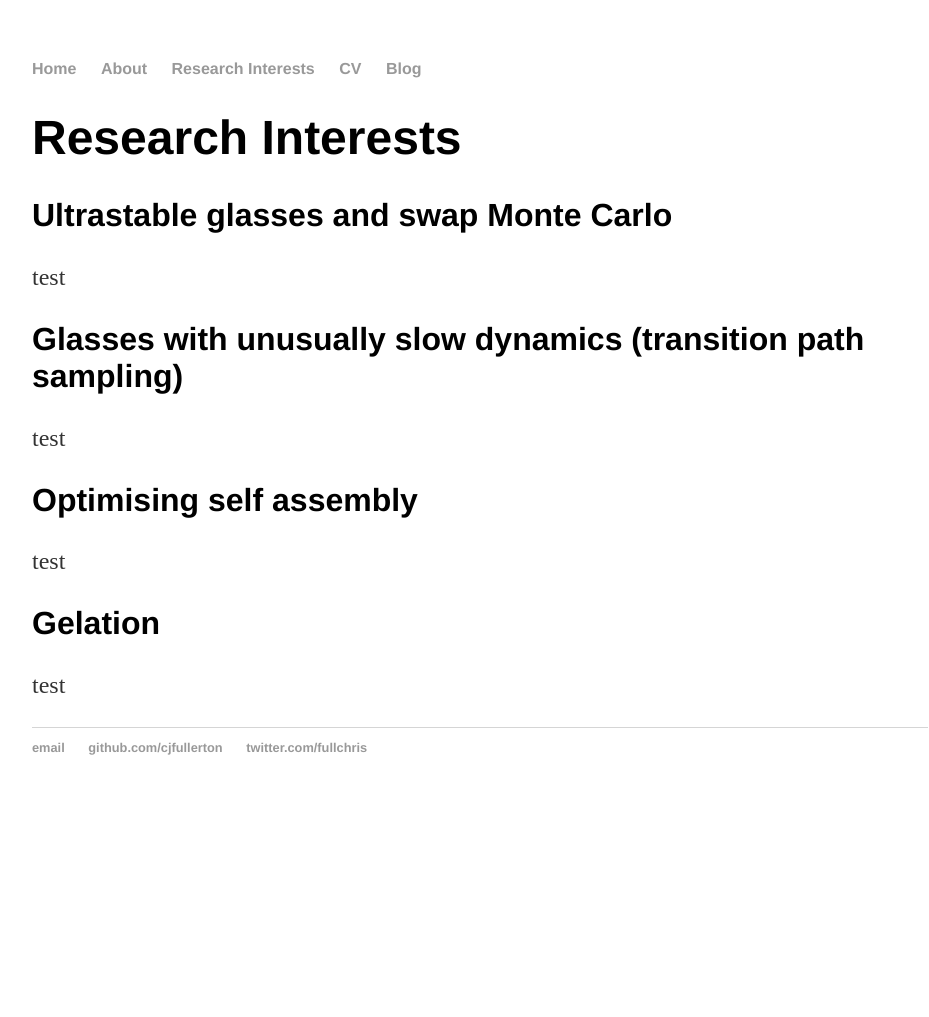
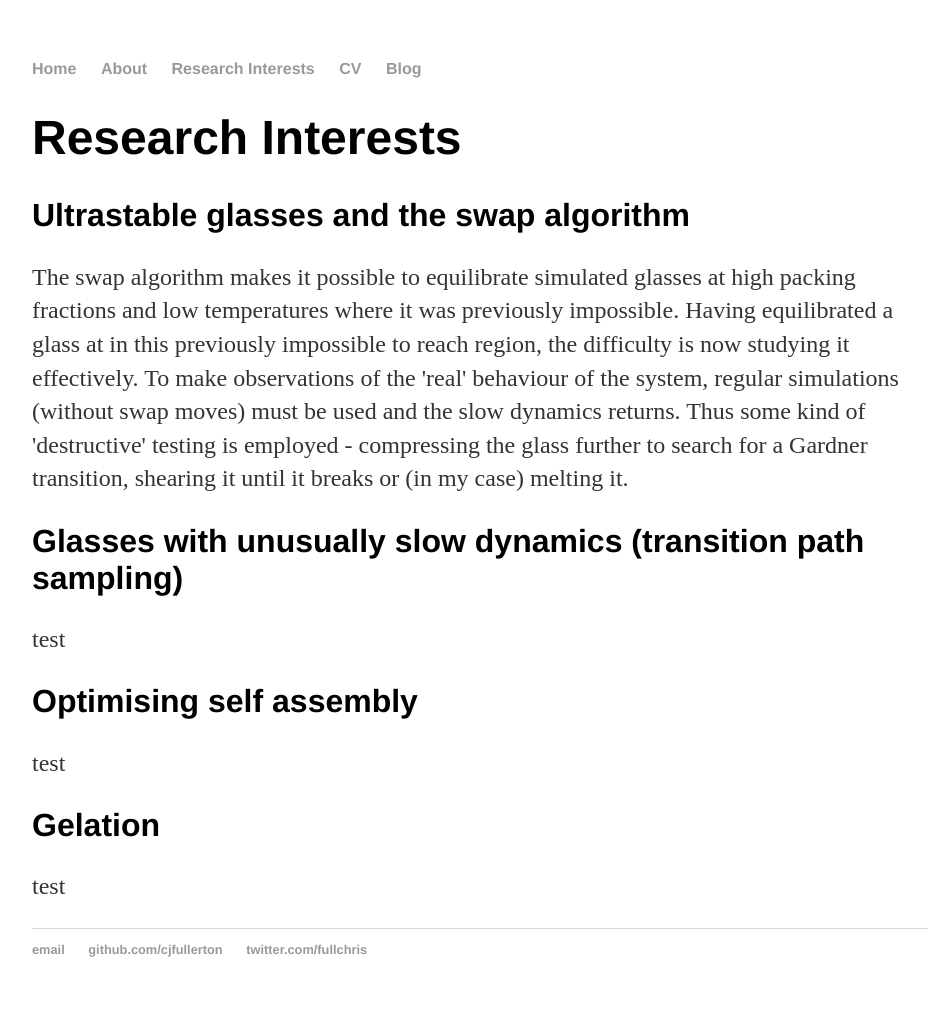
Before and after one commit to cjfullerton/cjfullerton.github.io, a Jekyll site: the page built from researchinterests/index.html, in a window 1280 px wide. Shown: the whole page, without its empty margins (160-1089 px from the left). Built offline with Jekyll 4.4.1, drawn with Linux system fonts in a browser that asks for light colours; before the commit the page ends 900 px from its top, so only the background shows below that.

Commit message:
addint to RI

```diff
--- a/researchinterests/index.html
+++ b/researchinterests/index.html
@@ -4,8 +4,11 @@ title: Christopher J. Fullerton
 ---
 <div class="blurb">
 	<h1>Research Interests</h1>
-	<h2>Ultrastable glasses and swap Monte Carlo</h2>
-	<p>test</p>
+	<h2>Ultrastable glasses and the swap algorithm</h2>
+	<p>The swap algorithm makes it possible to equilibrate simulated glasses at high packing fractions and low temperatures where it was previously
+	impossible. Having equilibrated a glass at in this previously impossible to reach region, the difficulty is now studying it effectively. To make observations
+	of the 'real' behaviour of the system, regular simulations (without swap moves) must be used and the slow dynamics returns. Thus some kind of 'destructive'
+	testing is employed - compressing the glass further to search for a Gardner transition, shearing it until it breaks or (in my case) melting it.</p>
 	<h2>Glasses with unusually slow dynamics (transition path sampling)</h2>
 	<p>test</p>
 	<h2>Optimising self assembly</h2>
```
